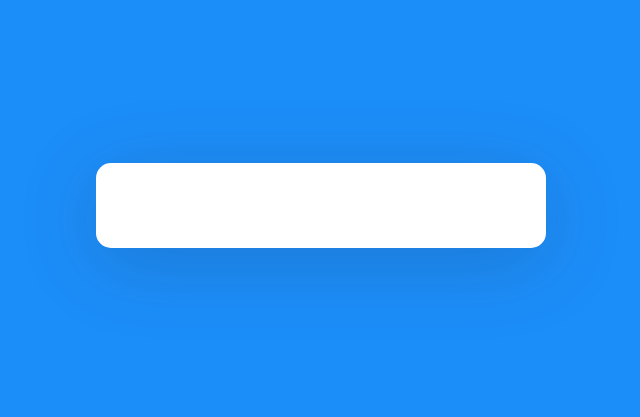
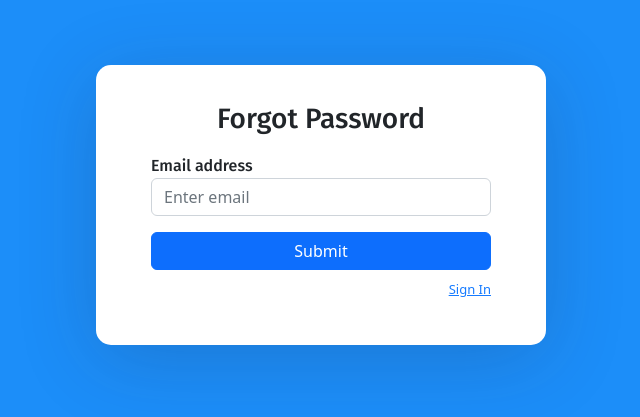
Before and after one commit to avo2810/SatCube, a React (Create React App) app in the folder cs480_satcube/: page /forgot-password in a window 1280 px wide. Before the commit this address had no page. Shown: the part 195-612 px from the top of the page, without its empty margins (319-959 px from the left). Built offline with nearby package versions, Linux system fonts and the light colour scheme.

Commit message:
add reset password screen

```diff
--- a/cs480_satcube/src/App.js
+++ b/cs480_satcube/src/App.js
@@ -7,7 +7,7 @@ import Signin from "./screens/Signin";
 import SignUp from "./screens/Signup";
 import Dashboard from "./screens/Dashboard";
 import UserInfo from "./screens/UserInfo";
-import Login from "./screens/Signin";
+import ResetPassword from "./screens/ResetPassword";
 
 function App() {
   const isLoggedIn = window.localStorage.getItem("loggedIn");
@@ -28,6 +28,7 @@ function App() {
               <Route path="/sign-up" element={<SignUp />} />
               <Route path="/dashboard" element={<Dashboard />} />
               <Route path="/userInfo" element={<UserInfo />} />
+              <Route path="/forgot-password" element={<ResetPassword />} />
             </Routes>
           </div>
         </div>
--- /dev/null
+++ b/cs480_satcube/src/screens/ResetPassword.js
@@ -0,0 +1,56 @@
+import React, { Component } from "react";
+
+export default class ResetPassword extends Component {
+  constructor(props) {
+    super(props);
+    this.state = {
+      email: "",
+    };
+    this.handleSubmit = this.handleSubmit.bind(this);
+  }
+  handleSubmit(e) {
+    e.preventDefault();
+    const { email } = this.state;
+    console.log(email);
+    fetch("http://localhost:4000/", {
+      method: "POST",
+      crossDomain: true,
+      headers: {
+        "Content-Type": "application/json",
+        Accept: "application/json",
+        "Access-Control-Allow-Origin": "*",
+      },
+      body: JSON.stringify({
+        email,
+      }),
+    })
+      .then((res) => res.json())
+      .then((data) => {
+        console.log(data, "userRegister");
+      });
+  }
+  render() {
+    return (
+      <form onSubmit={this.handleSubmit}>
+        <h3>Forgot Password</h3>
+        <div className="mb-3">
+          <label>Email address</label>
+          <input
+            type="email"
+            className="form-control"
+            placeholder="Enter email"
+            onChange={(e) => this.setState({ email: e.target.value })}
+          />
+        </div>
+        <div className="d-grid">
+          <buttton type="submit" className="btn btn-primary">
+            Submit
+          </buttton>
+        </div>
+        <p className="forgot-password text-right">
+          <a href="/sign-in">Sign In</a>
+        </p>
+      </form>
+    );
+  }
+}
--- a/cs480_satcube/src/screens/Signin.js
+++ b/cs480_satcube/src/screens/Signin.js
@@ -82,8 +82,12 @@ export default class Login extends Component {
           Forgot <a href="#">password?</a>
         </p> */}
         <p className="sign-up text-right">
-          Don't have an account? <a href="/sign-up">Create account</a>
+          Don't have an account? <a href="/sign-up">Create account!</a>
         </p>
+        <br />
+        <h3 className="sign-up">
+          Forgot Password? <a href="/forgot-password">Reset Here!</a>
+        </h3>
       </form>
     );
   }
```
